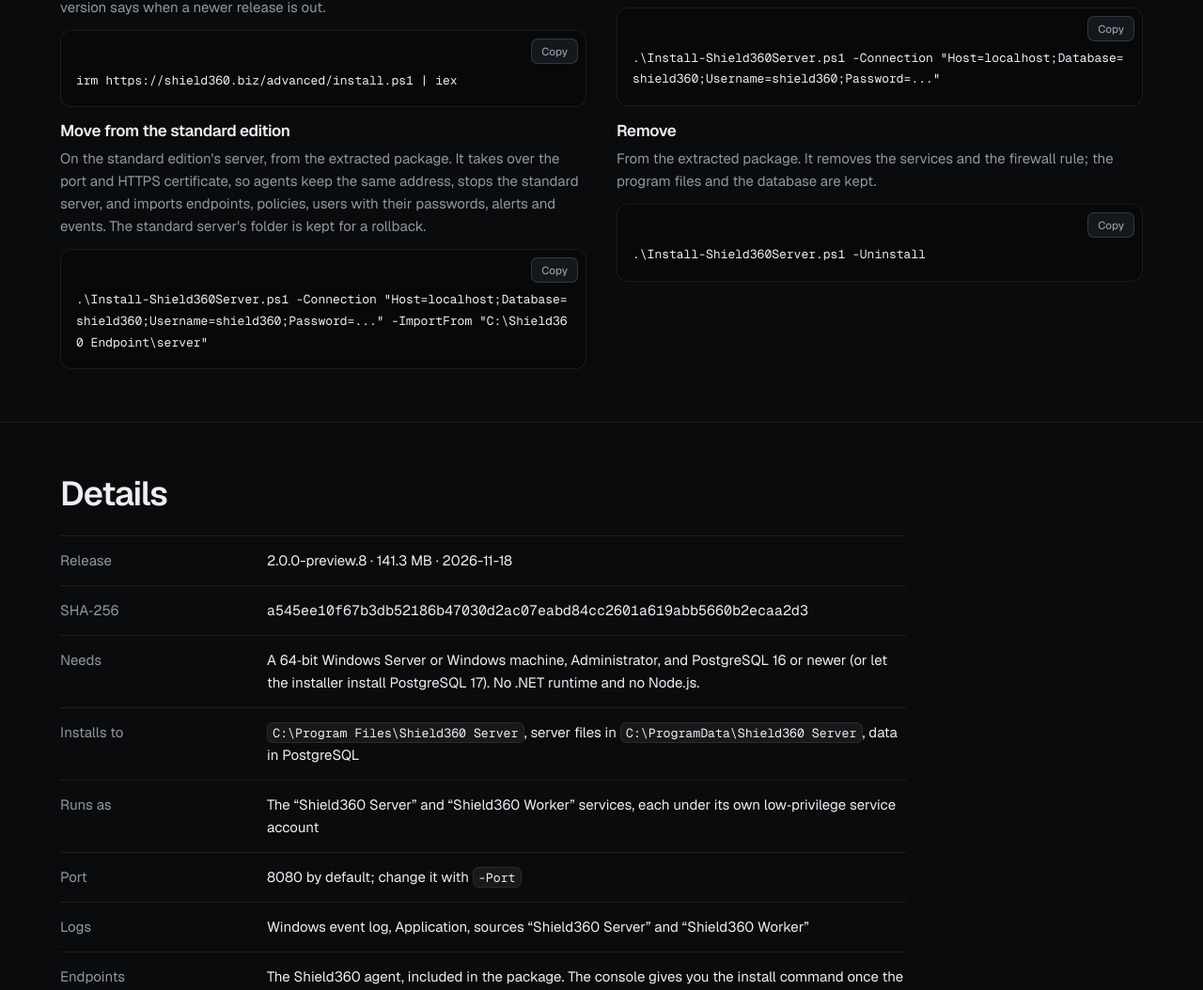
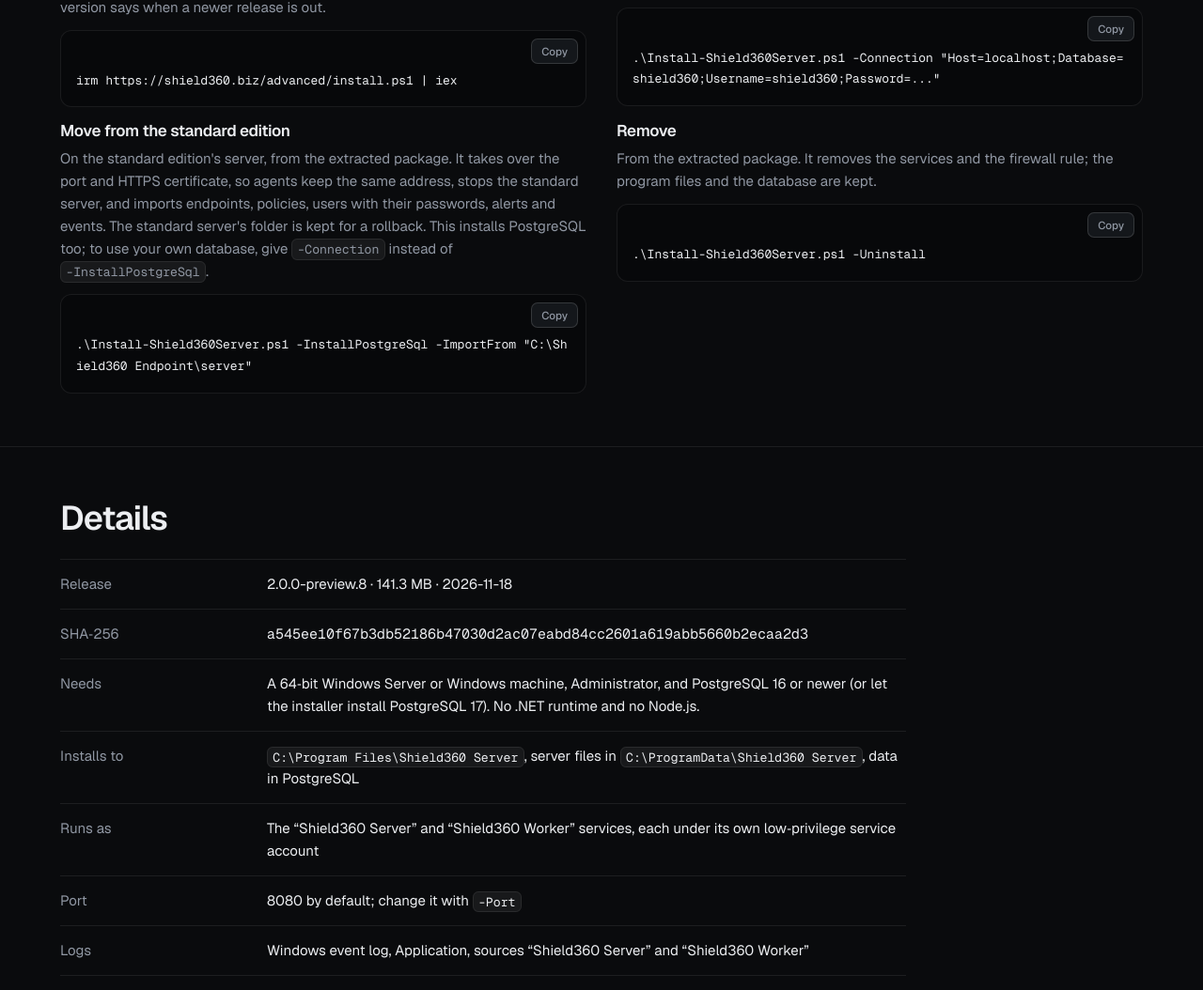
Before and after one commit to afseerkp/shield360-website, a plain HTML site: page advanced/index.html in a window 1280 px wide. Shown: the part 2406-3460 px from the top of the page at 94% size. Drawn offline with nearby package versions, Linux system fonts and the light colour scheme.

Commit message:
Advanced page: the move from the standard edition can install PostgreSQL too
Tested in Windows Sandbox: -InstallPostgreSql -ImportFrom on a standard
1.12.0 server with HTTPS and an enrolled agent.

Co-Authored-By: Claude Opus 5.5 <noreply@anthropic.com>

```diff
--- a/advanced/index.html
+++ b/advanced/index.html
@@ -187,10 +187,10 @@
           </div>
           <div>
             <h3>Move from the standard edition</h3>
-            <p>On the standard edition's server, from the extracted package. It takes over the port and HTTPS certificate, so agents keep the same address, stops the standard server, and imports endpoints, policies, users with their passwords, alerts and events. The standard server's folder is kept for a rollback.</p>
+            <p>On the standard edition's server, from the extracted package. It takes over the port and HTTPS certificate, so agents keep the same address, stops the standard server, and imports endpoints, policies, users with their passwords, alerts and events. The standard server's folder is kept for a rollback. This installs PostgreSQL too; to use your own database, give <code style="white-space:nowrap">-Connection</code> instead of <code style="white-space:nowrap">-InstallPostgreSql</code>.</p>
             <div class="code">
               <button class="copy" data-copy="cmd-move" aria-label="Copy command">Copy</button>
-<pre id="cmd-move">.\Install-Shield360Server.ps1 -Connection "Host=localhost;Database=shield360;Username=shield360;Password=..." -ImportFrom "C:\Shield360 Endpoint\server"</pre>
+<pre id="cmd-move">.\Install-Shield360Server.ps1 -InstallPostgreSql -ImportFrom "C:\Shield360 Endpoint\server"</pre>
             </div>
           </div>
           <div>
```
